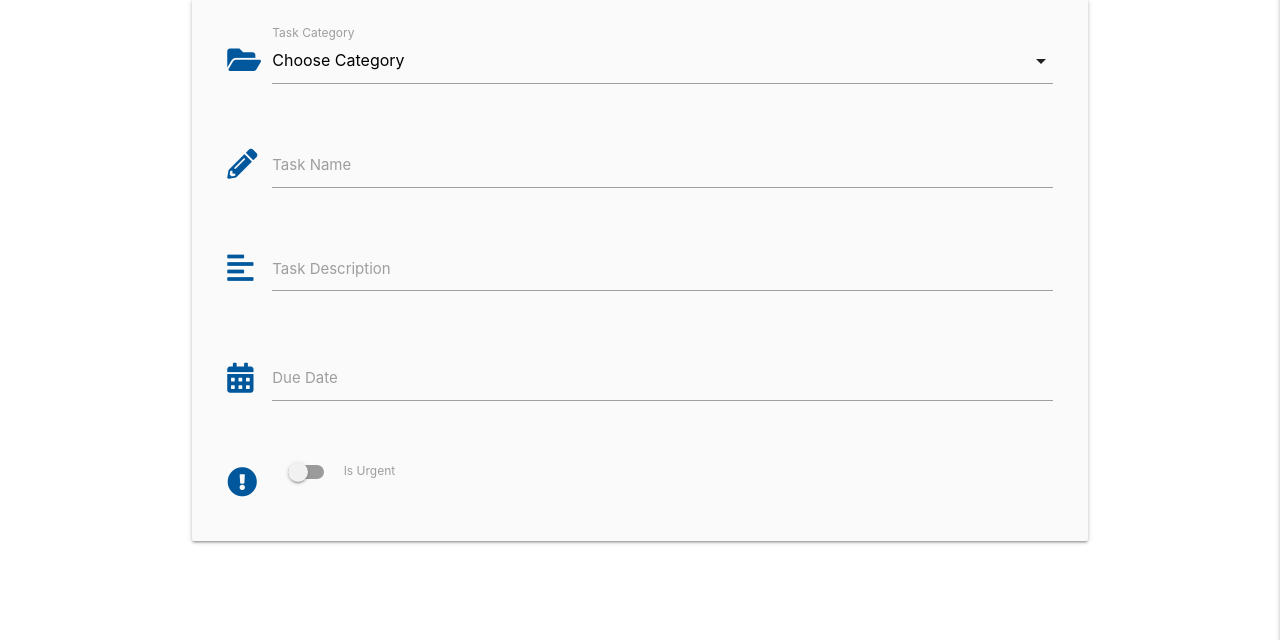
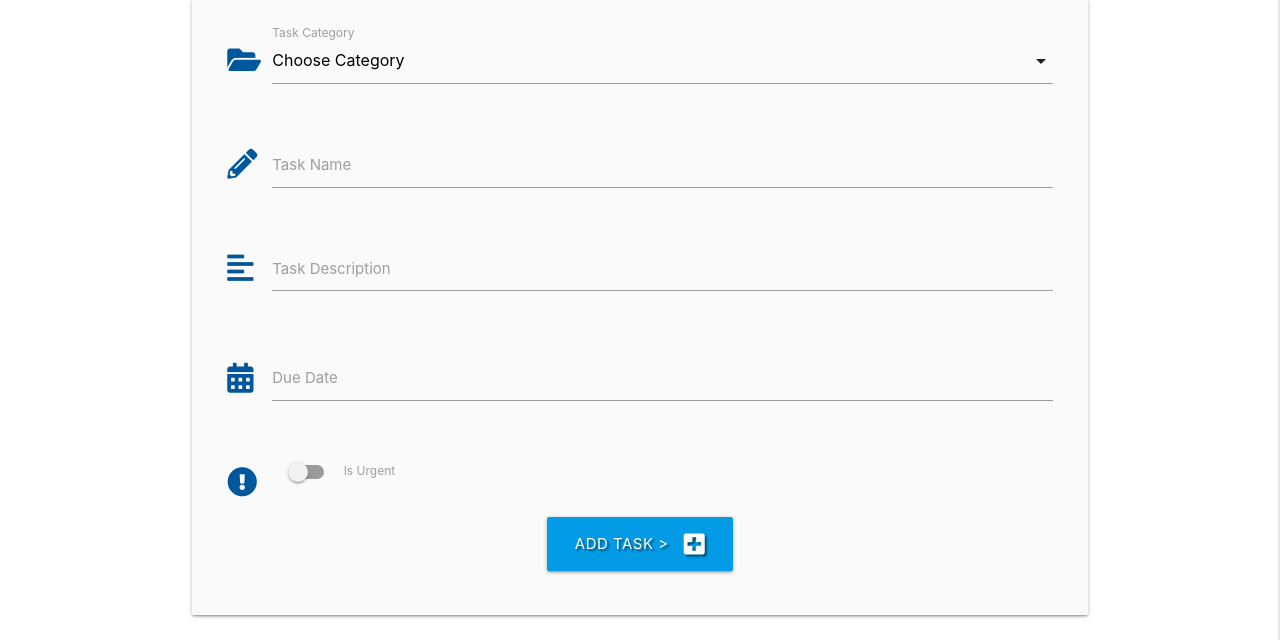
Before and after one commit to AideenM12/DCD-mini-project, a Flask app: page /add_task in a window 1280 px wide. Shown: the part 160-800 px from the top of the page. Run offline with Flask 2, Linux system fonts and the light colour scheme; data that the repository does not hold is empty; some libraries are stand-ins or nearby versions.

Commit message:
Allow user to submit task to db

```diff
--- a/app.py
+++ b/app.py
@@ -95,8 +95,22 @@ def logout():
     session.pop("user")
     return redirect(url_for("login"))
 
-@app.route("/add_task")
+@app.route("/add_task", methods=["GET", "POST"])
 def add_task():
+    if request.method == "POST":
+        is_urgent = "on" if request.form.get("is_urgent") else "off"
+        task = {
+            "category_name": request.form.get("category_name"),
+            "task_name": request.form.get("task_name"),
+            "task_description": request.form.get("task_description"),
+            "is_urgent": is_urgent,
+            "due_date": request.form.get("due_date"),
+            "created_by": session["user"]
+        }
+        mongo.db.tasks.insert_one(task)
+        flash("Task successfully added")
+        return redirect(url_for("get_tasks"))
+
     categories = mongo.db.categories.find().sort("category_name", 1)
     return render_template("add_task.html", categories=categories)
 
--- a/templates/add_task.html
+++ b/templates/add_task.html
@@ -4,7 +4,7 @@
     <h3 class="light-blue-text text-darken-4 center-align">Add Task</h3>
 
     <div class="row card-panel grey lighten-5">
-        <form class="col s12" method="POST" action="">
+        <form class="col s12" method="POST" action="{{ url_for('add_task') }}">
 			<div class="row">
 				<div class="input-field col s12">
                     <i class="fas fa-folder-open prefix light-blue-text text-darken-4"></i>
@@ -52,6 +52,12 @@
 					</div>
 				</div>
 			</div>
+            <div class="row">
+                <div class="col s12 center-align">
+                    <button type="submit"class="btn-large light-blue darken-1 text-shadow">
+                        Add Task <i class="fas fa-plus-square right"></i>></button>
+                </div>
+            </div>
         </form>
     </div>
 
--- a/templates/tasks.html
+++ b/templates/tasks.html
@@ -1,7 +1,7 @@
 {% extends "base.html" %}
 {% block content %}
 
-
+<h3 class="light-blue-text text-darken-4 center-align">All Tasks</h3>
 
 <ul class="collapsible">
     {% for task in tasks%}
@@ -16,6 +16,7 @@
         <div class="collapsible-body">
             <strong>{{ task.category_name }}</strong>
             <p>{{ task.task_description }}</p>
+            <p><em>by: {{ task.created_by }}</em></p>
         </div>
     </li>
     {% endfor %}
```
